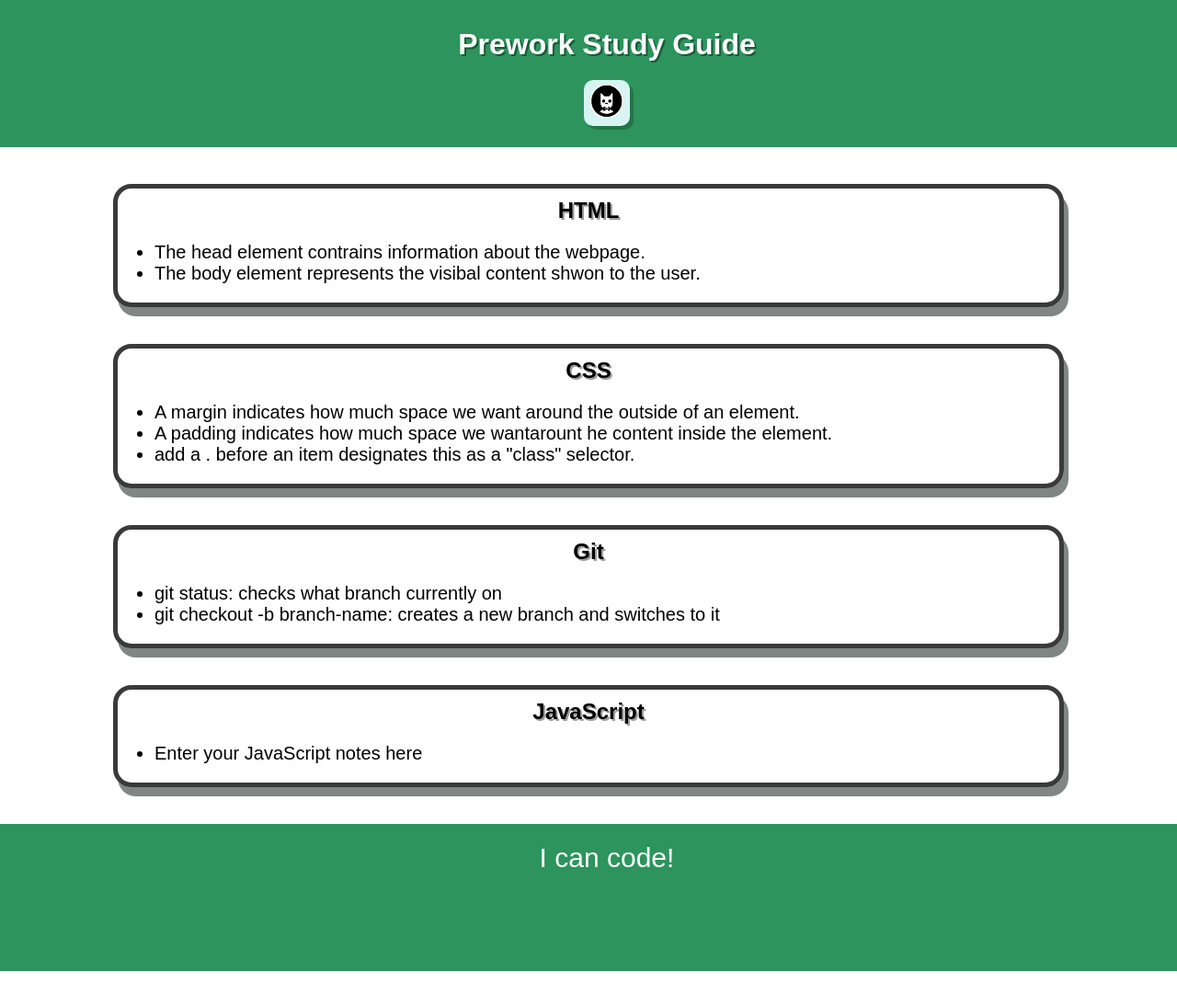
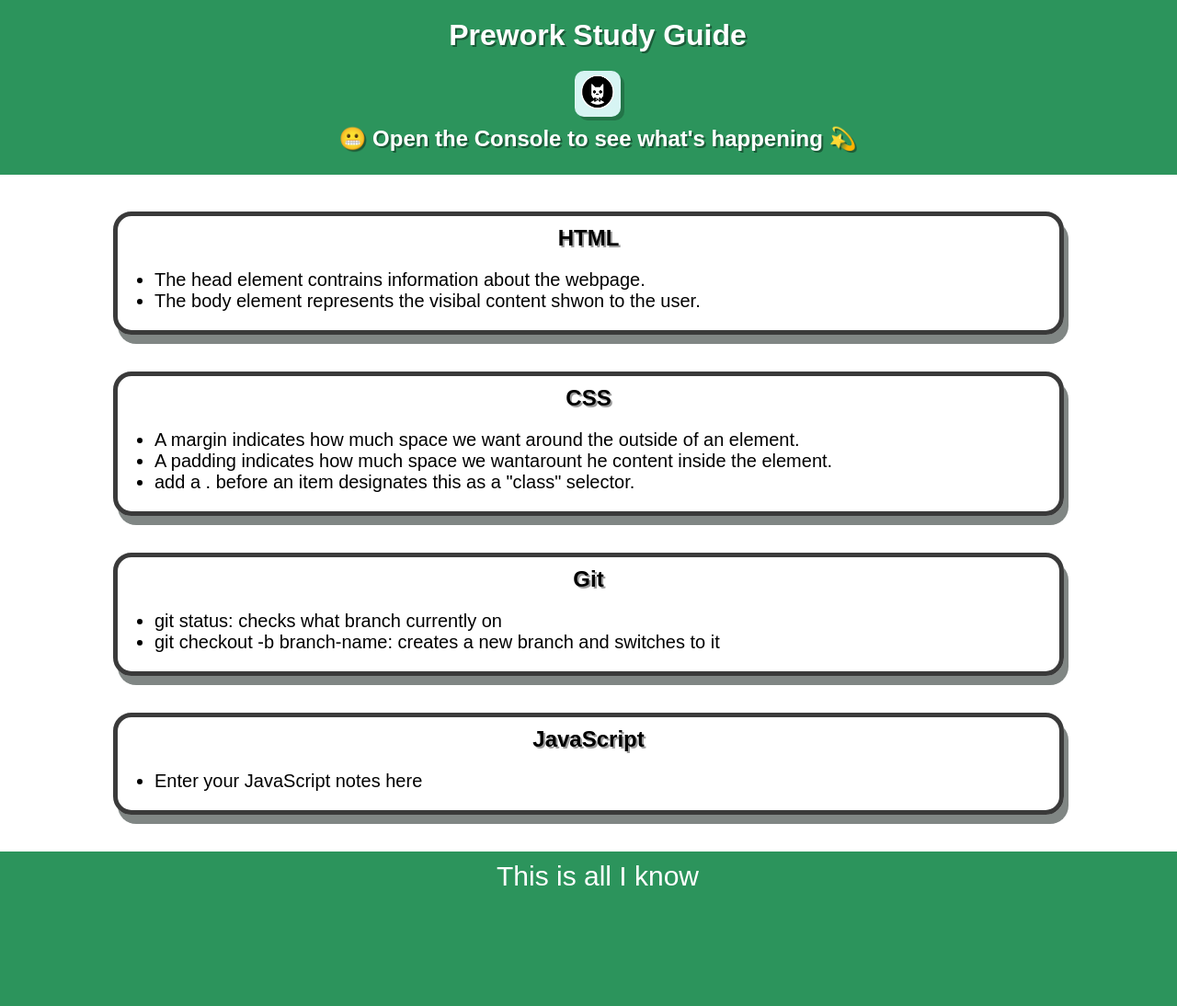
Before and after one commit to 1willcobb/prework-study-guide, a plain HTML site: page index.html in a window 1280 px wide. Shown: the top 1094 px of the page at 92% size. Before the commit the page ends 1056 px from the top, so only its background shows below. Drawn offline with Linux system fonts and the light colour scheme.

Commit message:
Added a few css and started the script.js file

```diff
--- /dev/null
+++ b/assets/script.js
@@ -0,0 +1,2 @@
+var topics = "HTML, CSS, Git, JavaScript";
+console.log(topics);
--- a/assets/style.css
+++ b/assets/style.css
@@ -10,7 +10,8 @@ footer {
     height: 120px;
     background-color: rgb(44, 148, 92);
     color: white;
-    padding: 20px;
+    padding: 10px;
+    padding-bottom: 60px;
 }
 
 h1,
--- a/index.html
+++ b/index.html
@@ -11,6 +11,7 @@
     <header id="top">
       <h1>Prework Study Guide</h1>
       <img src="./assets/bowtie-cat.png" alt="Profile image of cat wearing a bow tie." />
+      <h2> 😬 Open the Console to see what's happening 💫</h2>
     </header>
     <main>
       <section class="card" id="html-section">
@@ -47,7 +48,8 @@
     </main>
 
     <footer>
-      <p>I can code!</p>
+      <p>This is all I know</p>
     </footer>
+    <script src="./assets/script.js"></script>
   </body>
 </html>
```
